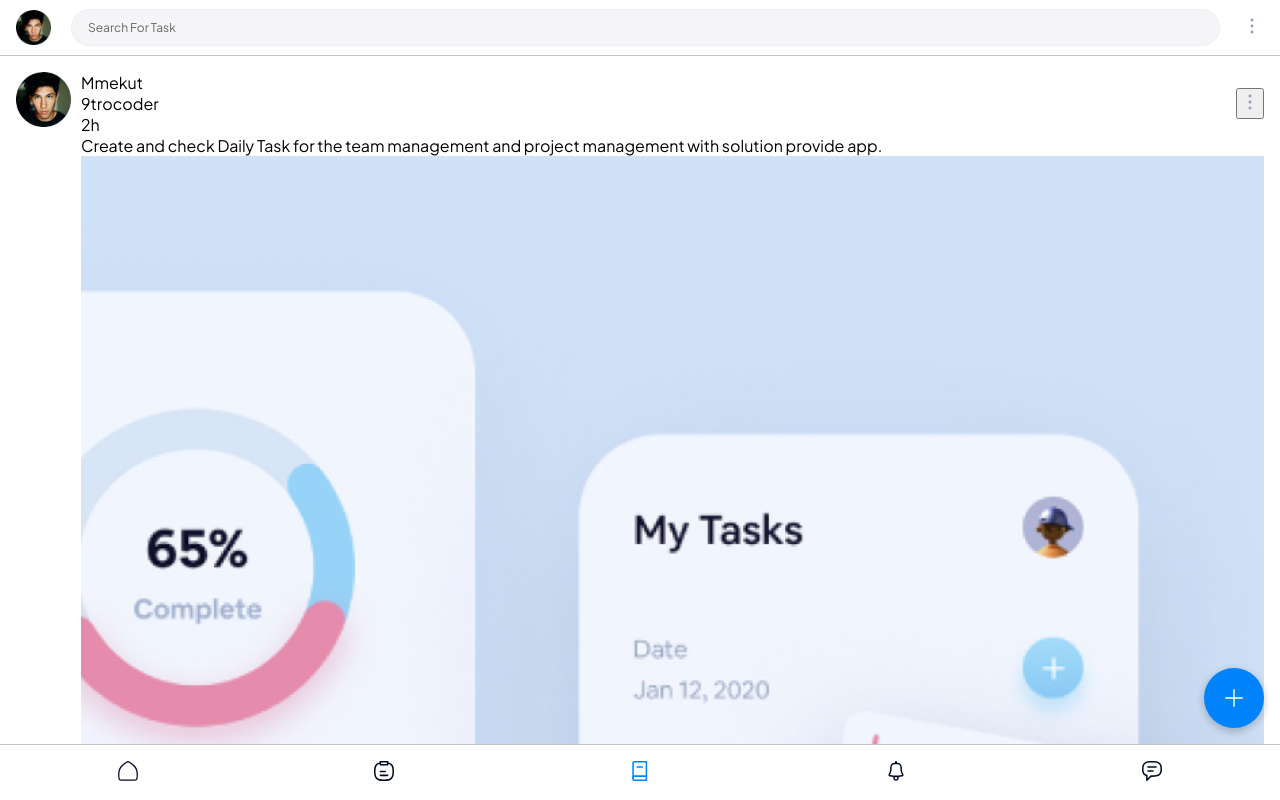
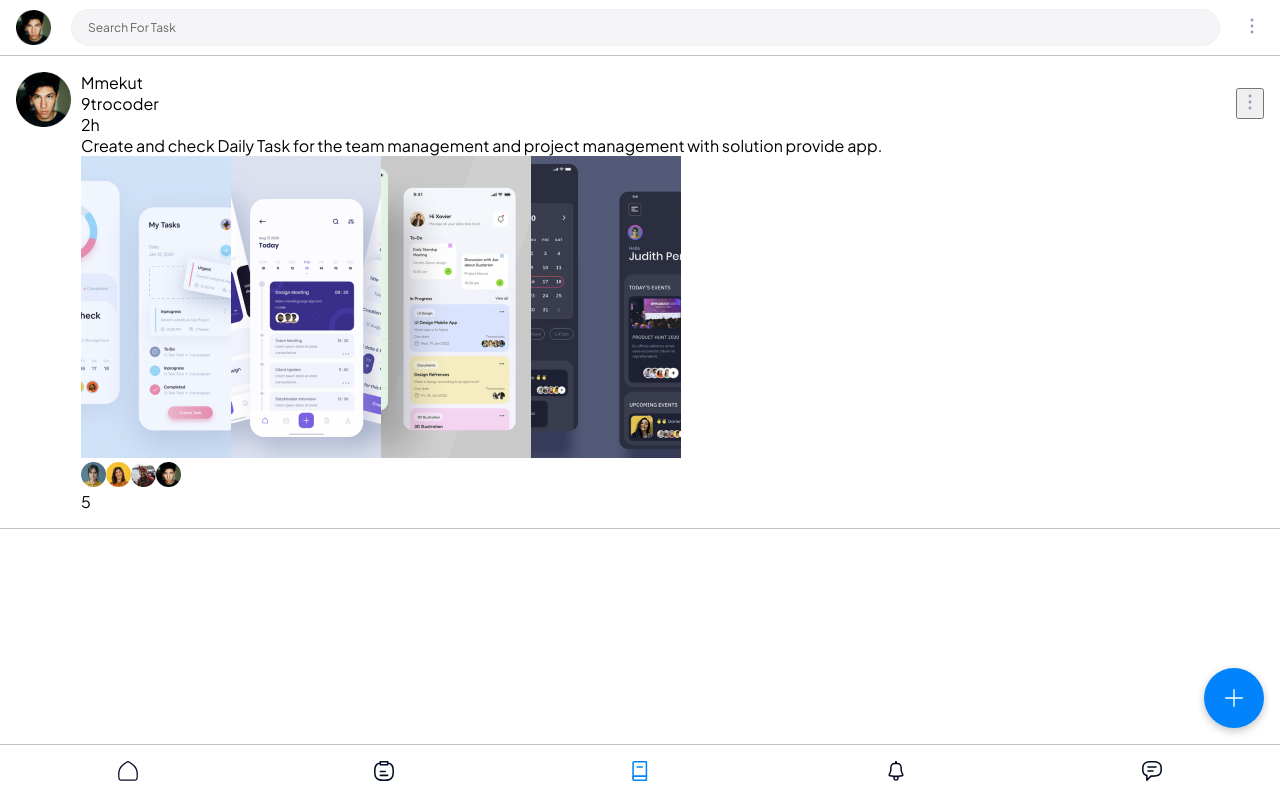
Before and after one commit to 9trocoder/mmekut, a React (Create React App) app: page /task in a window 1280 px wide. Built offline with nearby package versions, Linux system fonts and the light colour scheme.

Commit message:
Update components.css

```diff
--- a/src/components/components.css
+++ b/src/components/components.css
@@ -956,5 +956,15 @@ p.tlctltaskdescription {
 
 
 .taskcard__cnt-images img {
-  width: 100%;
+  width: 150px;
+  height: 302px;
+  object-fit: cover;
 }
+
+
+
+.taskcard__cnt-middlememberscnt img {
+  width: 25px;
+  height: 25px;
+  object-fit: contain;
+}
```
